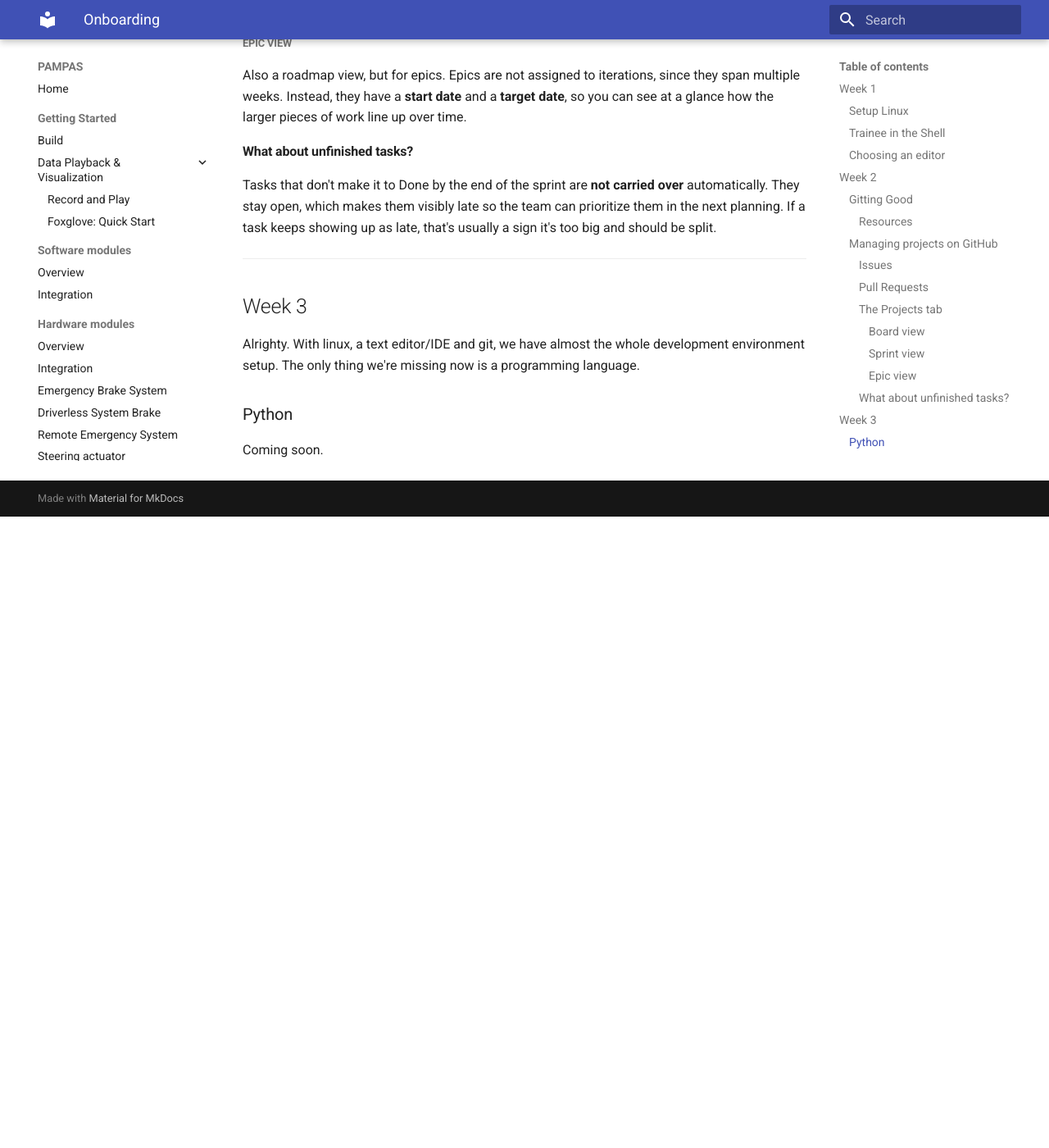
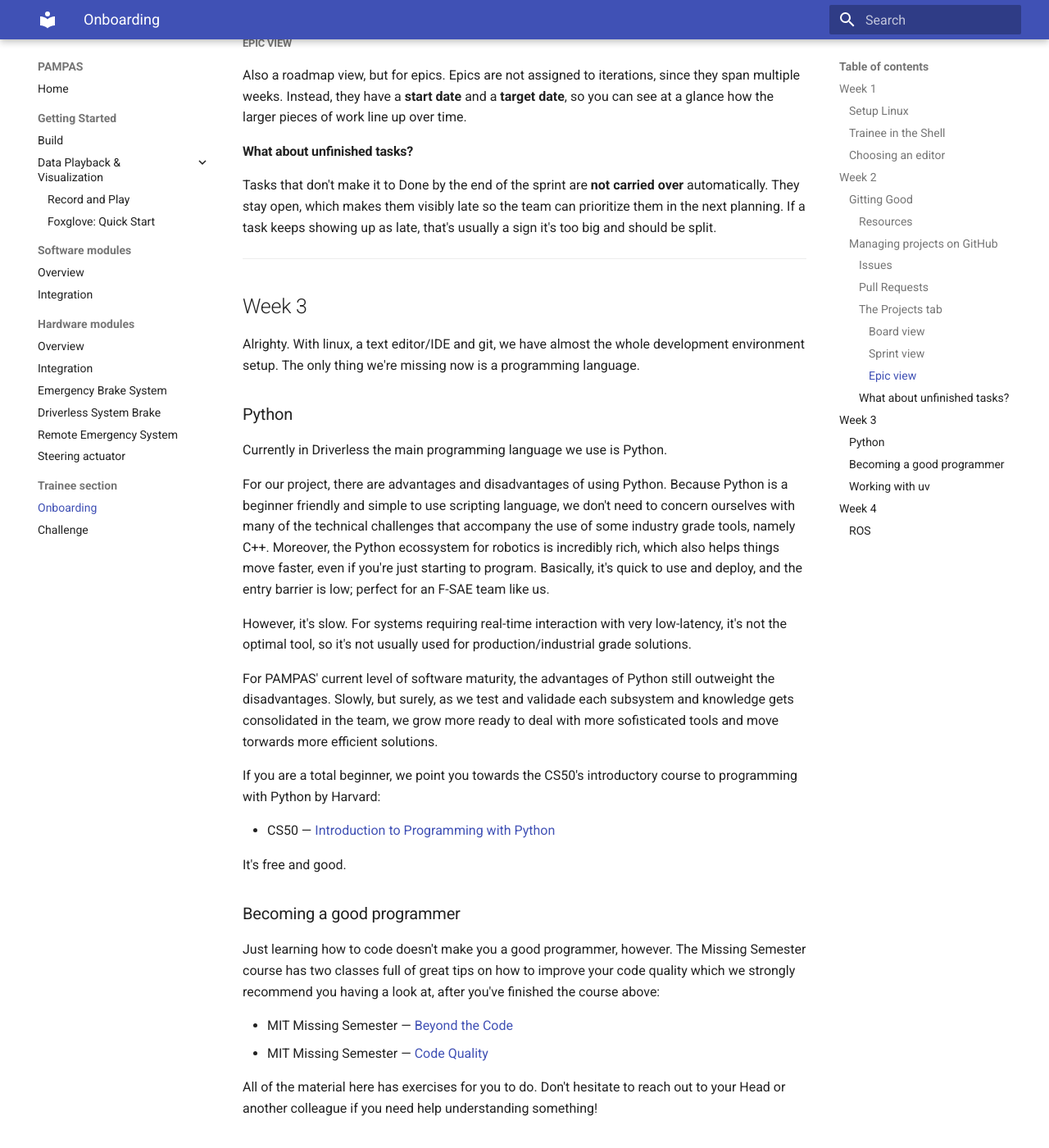
Before and after one commit to amperaufsc/pampas, an MkDocs documentation site: the page built from docs/trainee-section/onboarding.md, in a window 1280 px wide and 1400 px high, scrolled down 6780 px. Shown: the whole window at 82% size. Built offline with MkDocs 1.6.1 and Material for MkDocs 9.7.7, drawn with Linux system fonts in a browser that asks for light colours; the version menu is left out; before the commit the page ends 7410 px from its top, so only the background shows below that; some of the changed text lies outside the part shown.

Commit message:
docs: add sections about Python and ROS to the driverless guide (#136)

```diff
--- a/docs/trainee-section/onboarding.md
+++ b/docs/trainee-section/onboarding.md
@@ -198,20 +198,89 @@ Alrighty. With linux, a text editor/IDE and git, we have almost the whole develo
 
 ### Python
 
-Coming soon.
+Currently in Driverless the main programming language we use is Python.
+
+For our project, there are advantages and disadvantages of using Python. Because Python is a beginner friendly and simple to use scripting language, we don't need to concern ourselves with many of the technical challenges that accompany the use of some industry grade tools, namely C++. Moreover, the Python ecossystem for robotics is incredibly rich, which also helps things move faster, even if you're just starting to program. Basically, it's quick to use and deploy, and the entry barrier is low; perfect for an F-SAE team like us.
+
+However, it's slow. For systems requiring real-time interaction with very low-latency, it's not the optimal tool, so it's not usually used for production/industrial grade solutions.
+
+For PAMPAS' current level of software maturity, the advantages of Python still outweight the disadvantages. Slowly, but surely, as we test and validade each subsystem and knowledge gets consolidated in the team, we grow more ready to deal with more sofisticated tools and move torwards more efficient solutions.
+
+If you are a total beginner, we point you towards the CS50's introductory course to programming with Python by Harvard:
+
+- CS50 — [Introduction to Programming with Python](https://cs50.harvard.edu/python/)
+
+It's free and good.
+
+### Becoming a good programmer
+
+Just learning how to code doesn't make you a good programmer, however. The Missing Semester course has two classes full of great tips on how to improve your code quality which we strongly recommend you having a look at, after you've finished the course above:
+
+- MIT Missing Semester — [Beyond the Code](https://missing.csail.mit.edu/2026/beyond-code/)
+- MIT Missing Semester — [Code Quality](https://missing.csail.mit.edu/2026/code-quality/)
+
+All of the material here has exercises for you to do. Don't hesitate to reach out to your Head or another colleague if you need help understanding something!
+
+### Working with uv
+
+Project management is a kind of advanced topic, but we need to at least introduce it here as you're going to need it very soon for the Driverless Challenge.
+
+A little bit of context before talking about the tool itself. When working in programming projects, you almost always don't write all of the code your software needs to work. In fact, it wouldn't be unusual for most of your software to be composed of other people's work. That happens for two main reasons: good code is written to be reusable; and there is a huge collection of [open source software](https://en.wikipedia.org/wiki/Open-source_software) online. We call reusable code that is shared for use a _library_.
+
+In order to facilitate the process of acquiring a library, registering it as a dependency of your project (configuring it so it requires the library to be available in order to run), managing interdepdencies between libraries, building, testing, running etc, we use a tool known as a package/project manager.
+
+There are a bunch of different project managers for different programming languages/development platforms. Rust, for instance, becomes a much easier programming language to work with thanks to [cargo](https://doc.rust-lang.org/cargo/).
+
+Taking inspiration from Rust's cargo, [Astral created uv](https://docs.astral.sh/uv/) for Python.
+
+- [What is uv and why it's so useful in Python?](https://manueltgomes.com/development/python/what-is-uv-and-why-its-so-useful-in-python-development/)
+
+We use it (alongside other tools) to manage PAMPAS' components written in Python. We highghly recommend you use it for managing your own projects as well.
+
+---
+
+## Week 4
+
+### ROS
+
+The Robot Operating System (ROS), despite being called that way, is not an operating system. It's an ecoystem for development in robotics.
+
+The main problem ROS solves is managing the communication between different modules of the system that must run concurrently.
+
+ Making different programs work while they operate in parallel and share information falls under the umbrella of concurrent (or parallel) computing. Even for computer scientists and experienced programmers, coding concurrent programs is a challenge.
+
+in order to lower the barrier of entrance (especially for engineers) in robotics development, ROS implements the communication middleware required for robots to work properly and abstracts away that complexity using a simple and friendly interface.
+
+Different modules of the system are represented by Nodes. Each Node can listen to (subscribe) or share (publish) information about any number of arbritary topics, and through the messages that carry that information the Nodes can communicate with each other.
+
+We recommend you reading through the official tutorial, as any ROS guide we attempt to create here will fall short of the completeness and didadics of ROS' own documentation:
+
+- ROS2 — [Tutorials](https://docs.ros.org/en/humble/Tutorials.html)
+
+The recommended operating system for running ROS is (as of the writting of this guide), Ubuntu. The version of Ubuntu depends on the version of ROS you want to use. Here we linked the tutorials for the Humble Hawksbill version because it's one of the most popular and consolidated versions as well as the one we currently use in the team.
+
+If you're not on Ubuntu (or simply don't want to install ROS in your machine), you can run it iniside a [container](https://www.docker.com/resources/what-container/). In the [mini-PAMPAS official repository](https://github.com/amperaufsc/mini-pampas), there is a Dockerfile that builds an image for a container with support for ROS and the other tools used in the tutorials, with instructions on how to build and run it.
+
+Feel free to build your own if you feel so inclined. There are [base images for most ROS versions](https://hub.docker.com/_/ros/), so you don't really need to add much to it.
+
+---
 
 <!--
-**Resources:**
+## Week 5
 
-- TODO: link based on team's primary language
-- If C++: [LearnCpp — pointers/memory sections](https://www.learncpp.com/), CMake basics guide
-- If Python: virtual environments (`venv`/`conda`), packaging basics
-
-**Focus on:** what's different from intro CS courses — build systems, memory management (C++) or environment management (Python). Skip basic syntax they already know.
-
-**Checkpoint exercise:** TODO
+### Mobile robotics and our pipeline
 
 ---
+
+## Week 6
+
+### About F-SAE and the team
+
+---
+
+## Week 7
+
+
 
 ## Week 4 — Driverless Overview & System Architecture
 
```
